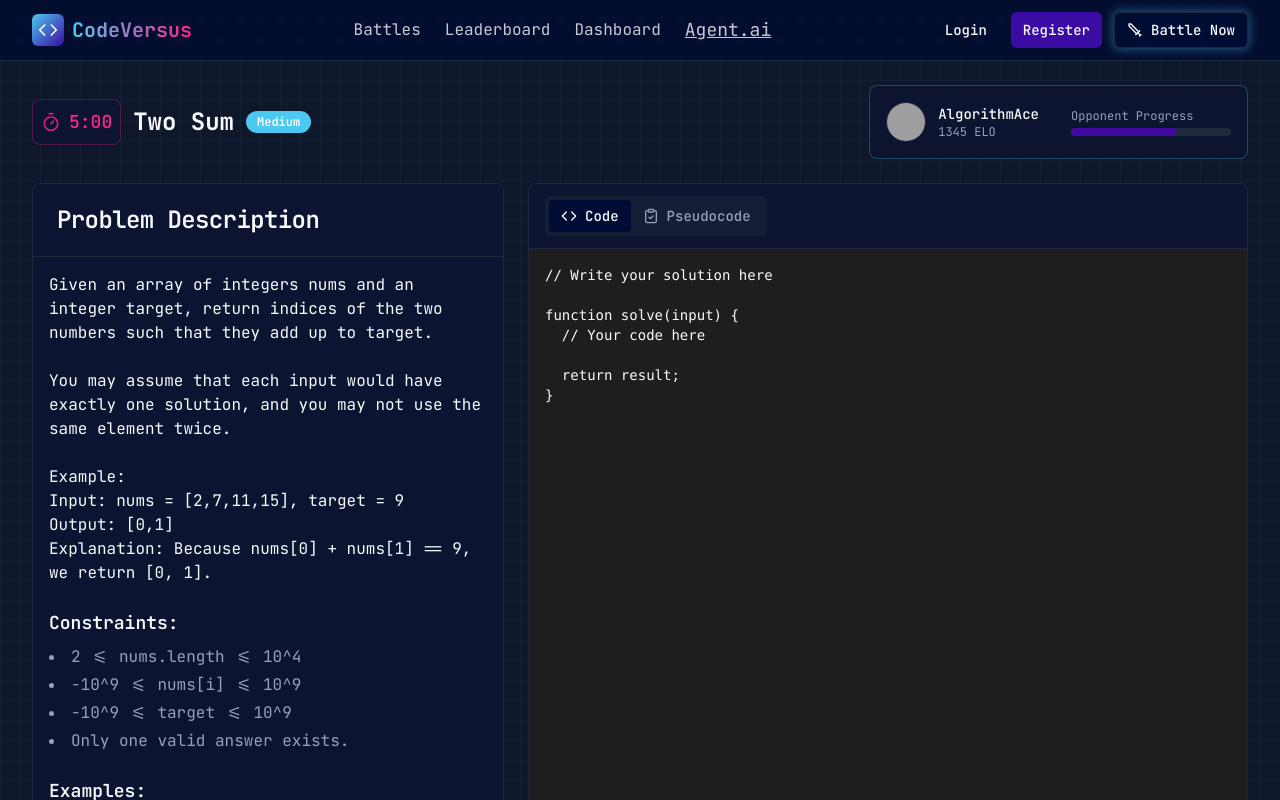
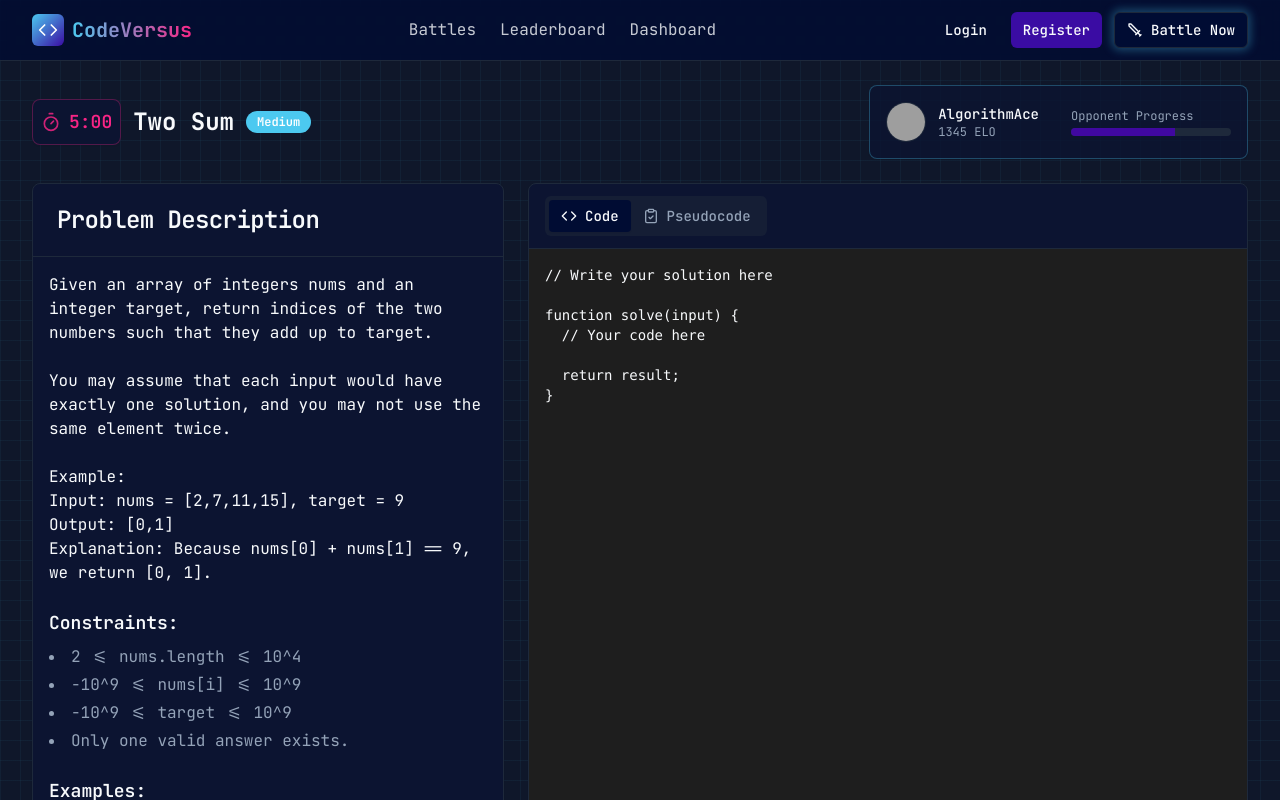
Before and after one commit to Aayushchauhan05/battle-code-verse, a React (Vite) app: page /battles in a window 1280 px wide. Shown: the top 800 px of the page. Built offline with nearby package versions, Linux system fonts and the light colour scheme; grey boxes are pictures that could not be loaded.

Commit message:
track removed

```diff
--- a/src/components/Navbar.tsx
+++ b/src/components/Navbar.tsx
@@ -34,7 +34,7 @@ const Navbar = () => {
           <Link to="/dashboard" className="text-foreground/80 hover:text-foreground transition-colors">
             Dashboard
           </Link>
-          <a href="https://agent.ai/agent/Antares" className=" underline text-lg text-foreground/80 hover:text-foreground transition-colors">Agent.ai</a>
+          {/* <a href="https://agent.ai/agent/Antares" className=" underline text-lg text-foreground/80 hover:text-foreground transition-colors">Agent.ai</a> */}
         </div>
 
         <div className="flex items-center gap-3">
```
